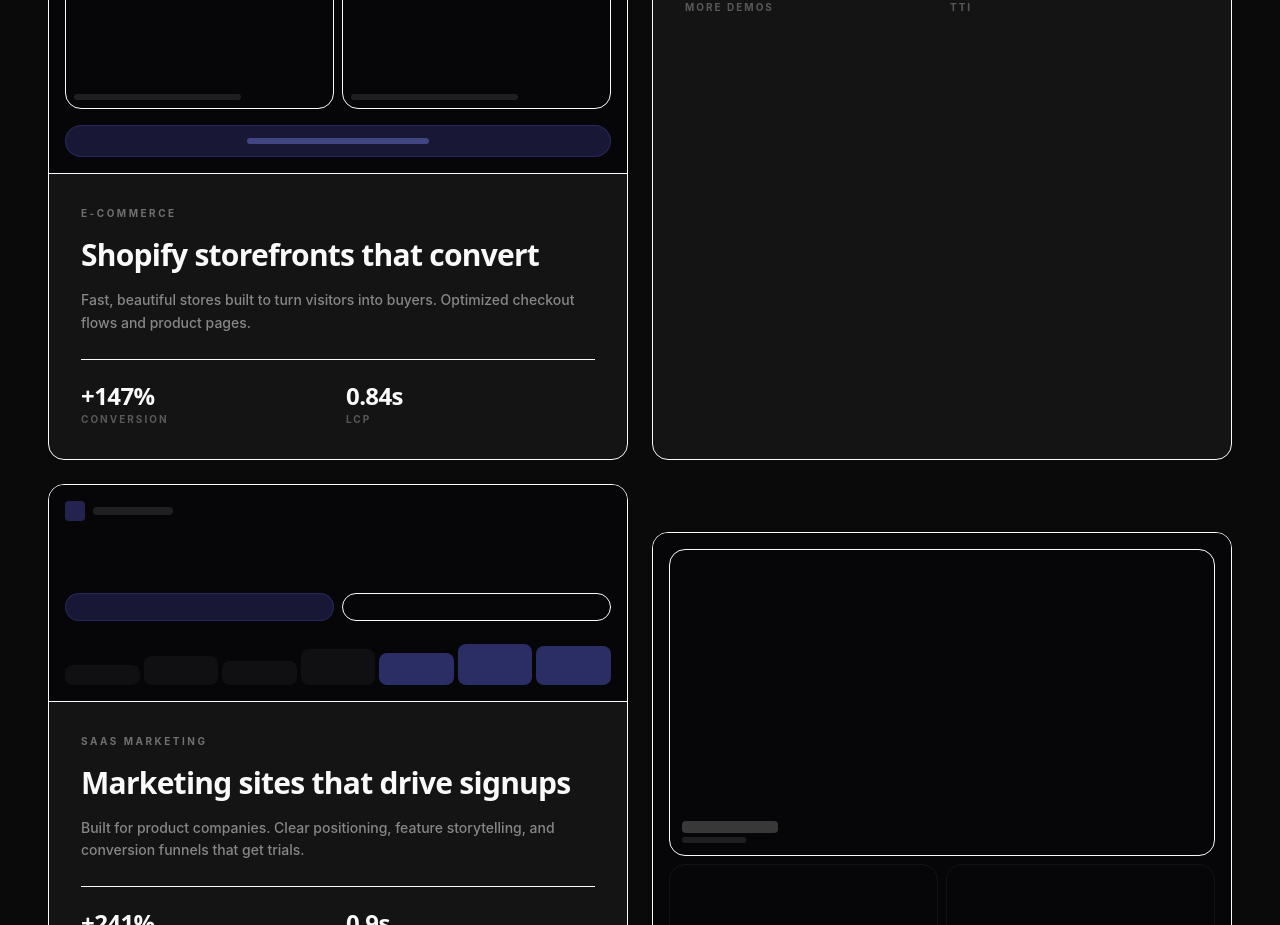
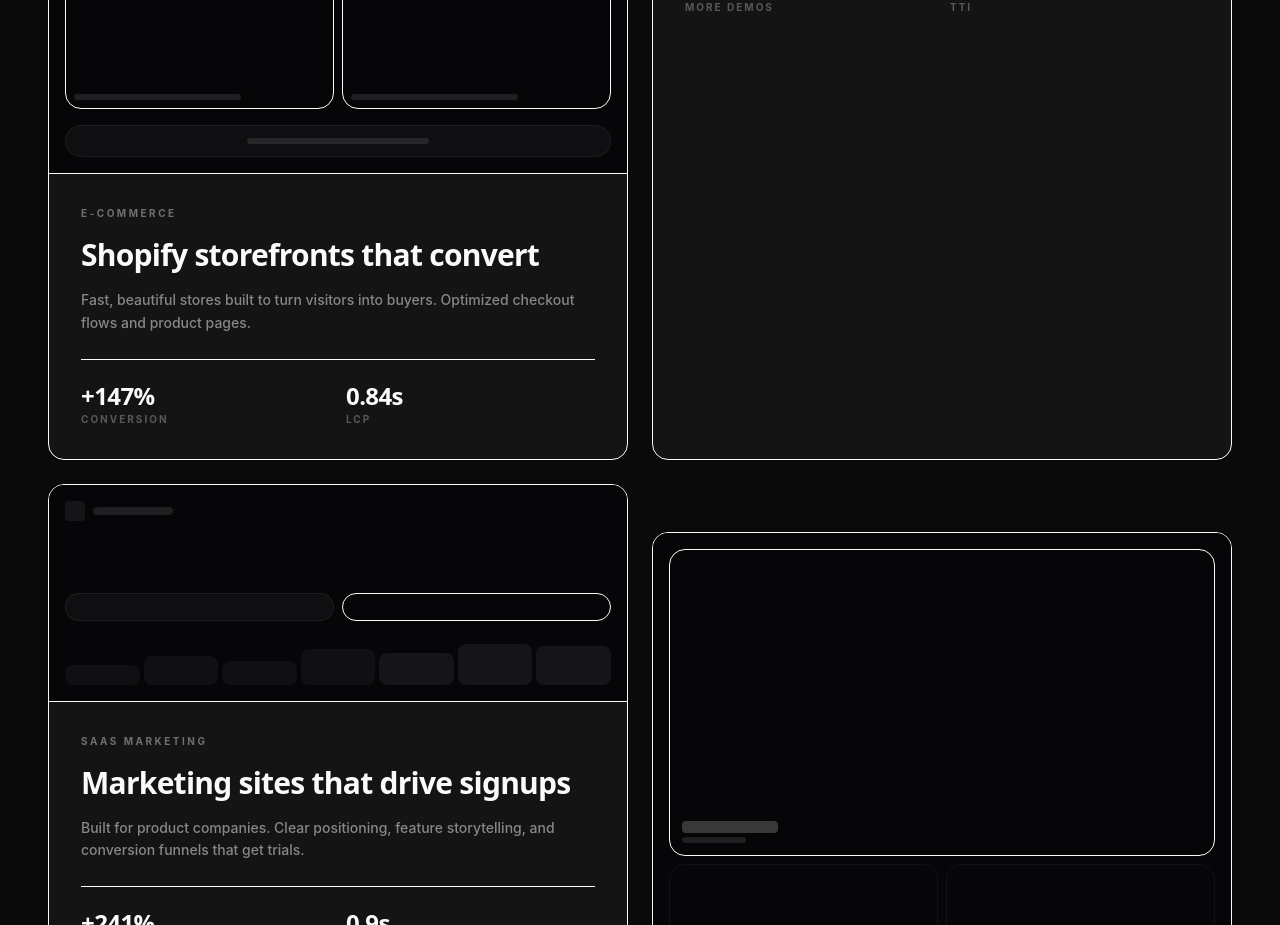
Before and after one commit to AljosaMencin/elion-studio, a React (Vite) app: page / in a window 1280 px wide. Shown: the part 4400-5325 px from the top of the page. Built offline with nearby package versions, Linux system fonts and the light colour scheme; the HTML template or start-up script is replaced by a standard one.

Commit message:
SolutionsPreview: blue accent only shows on hovered card
Converted preview from static JSX to a hovered boolean function.
Indigo colours in E-Commerce CTA and SaaS bars/buttons now only
appear when that specific card is hovered.

Co-Authored-By: Claude Sonnet 4.6 <noreply@anthropic.com>

```diff
--- a/src/components/elion/SolutionsPreview.tsx
+++ b/src/components/elion/SolutionsPreview.tsx
@@ -1,10 +1,20 @@
-const solutions = [
+import { useState } from "react";
+
+type Solution = {
+  tag: string;
+  title: string;
+  description: string;
+  metrics: { v: string; l: string }[];
+  preview: (hovered: boolean) => React.ReactNode;
+};
+
+const solutions: Solution[] = [
   {
     tag: "E-Commerce",
     title: "Shopify storefronts that convert",
     description: "Fast, beautiful stores built to turn visitors into buyers. Optimized checkout flows and product pages.",
     metrics: [{ v: "+147%", l: "Conversion" }, { v: "0.84s", l: "LCP" }],
-    preview: (
+    preview: (hovered) => (
       <div className="flex flex-col gap-2 p-4">
         <div className="h-2 w-3/4 rounded-full bg-white/8" />
         <div className="h-2 w-1/2 rounded-full bg-white/5" />
@@ -15,8 +25,17 @@ const solutions = [
             </div>
           ))}
         </div>
-        <div className="mt-2 h-8 w-full rounded-lg bg-indigo-500/20 border border-indigo-500/20 flex items-center justify-center">
-          <div className="h-1.5 w-1/3 rounded-full bg-indigo-400/40" />
+        <div
+          className="mt-2 h-8 w-full rounded-lg flex items-center justify-center transition-colors duration-300"
+          style={{
+            background: hovered ? "rgba(99,102,241,0.2)" : "rgba(255,255,255,0.04)",
+            border: `1px solid ${hovered ? "rgba(99,102,241,0.2)" : "rgba(255,255,255,0.06)"}`,
+          }}
+        >
+          <div
+            className="h-1.5 w-1/3 rounded-full transition-colors duration-300"
+            style={{ background: hovered ? "rgba(129,140,248,0.4)" : "rgba(255,255,255,0.1)" }}
+          />
         </div>
       </div>
     ),
@@ -26,7 +45,7 @@ const solutions = [
     title: "B2B sites that book demos",
     description: "From outdated brochure to a lead engine. Structured to qualify visitors and convert them into booked calls.",
     metrics: [{ v: "8.2×", l: "More demos" }, { v: "1.1s", l: "TTI" }],
-    preview: (
+    preview: (_hovered) => (
       <div className="flex flex-col gap-2 p-4">
         <div className="h-6 w-2/3 rounded-lg bg-white/8" />
         <div className="h-2 w-full rounded-full bg-white/4 mt-1" />
@@ -49,22 +68,39 @@ const solutions = [
     title: "Marketing sites that drive signups",
     description: "Built for product companies. Clear positioning, feature storytelling, and conversion funnels that get trials.",
     metrics: [{ v: "+241%", l: "Signups" }, { v: "0.9s", l: "LCP" }],
-    preview: (
+    preview: (hovered) => (
       <div className="flex flex-col gap-2 p-4">
         <div className="flex items-center gap-2 mb-1">
-          <div className="h-5 w-5 rounded bg-indigo-500/30" />
+          <div
+            className="h-5 w-5 rounded transition-colors duration-300"
+            style={{ background: hovered ? "rgba(99,102,241,0.3)" : "rgba(255,255,255,0.06)" }}
+          />
           <div className="h-2 w-20 rounded-full bg-white/10" />
         </div>
         <div className="h-5 w-4/5 rounded-lg bg-white/8" />
         <div className="h-2 w-full rounded-full bg-white/4 mt-1" />
         <div className="mt-3 flex gap-2">
-          <div className="h-7 flex-1 rounded-full bg-indigo-500/20 border border-indigo-500/20" />
+          <div
+            className="h-7 flex-1 rounded-full transition-colors duration-300"
+            style={{
+              background: hovered ? "rgba(99,102,241,0.2)" : "rgba(255,255,255,0.04)",
+              border: `1px solid ${hovered ? "rgba(99,102,241,0.2)" : "rgba(255,255,255,0.06)"}`,
+            }}
+          />
           <div className="h-7 flex-1 rounded-full bg-white/4 border border-white/6" />
         </div>
         <div className="mt-2 flex items-end gap-1 h-12">
           {[40,60,50,75,65,85,80].map((h,i) => (
-            <div key={i} className="flex-1 rounded-sm"
-              style={{ height: `${h}%`, background: i >= 4 ? "rgba(99,102,241,0.4)" : "rgba(255,255,255,0.04)" }} />
+            <div
+              key={i}
+              className="flex-1 rounded-sm transition-colors duration-300"
+              style={{
+                height: `${h}%`,
+                background: i >= 4
+                  ? (hovered ? "rgba(99,102,241,0.4)" : "rgba(255,255,255,0.06)")
+                  : "rgba(255,255,255,0.04)",
+              }}
+            />
           ))}
         </div>
       </div>
@@ -75,7 +111,7 @@ const solutions = [
     title: "Portfolios that win clients",
     description: "Editorial-grade design for architects, studios, and agencies. Your work deserves a site that commands attention.",
     metrics: [{ v: "12", l: "Inbound/mo" }, { v: "+89%", l: "Engagement" }],
-    preview: (
+    preview: (_hovered) => (
       <div className="flex flex-col gap-2 p-4">
         <div className="aspect-video w-full rounded-lg bg-white/4 border border-white/6 flex items-end p-3">
           <div className="flex flex-col gap-1">
@@ -94,6 +130,8 @@ const solutions = [
 ];
 
 const SolutionsPreview = () => {
+  const [hoveredIndex, setHoveredIndex] = useState<number | null>(null);
+
   return (
     <section id="work" className="relative px-6 py-32 md:px-12 md:py-40">
       <div className="mx-auto max-w-[1440px]">
@@ -120,10 +158,12 @@ const SolutionsPreview = () => {
               className={`group relative flex flex-col rounded-2xl border border-white/6 bg-obsidian-surface overflow-hidden transition-all duration-500 hover:border-white/12 hover:-translate-y-1 ${
                 i % 2 !== 0 ? "md:mt-12" : ""
               }`}
+              onMouseEnter={() => setHoveredIndex(i)}
+              onMouseLeave={() => setHoveredIndex(null)}
             >
               {/* Preview visual */}
               <div className="border-b border-white/6 bg-[#060608]">
-                {s.preview}
+                {s.preview(hoveredIndex === i)}
               </div>
 
               {/* Content */}
```
